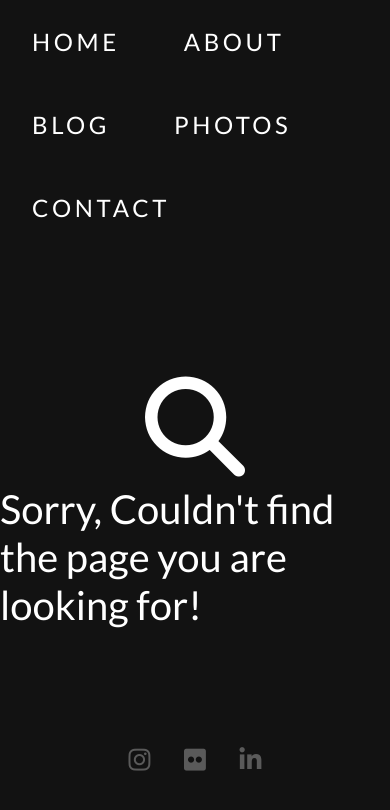
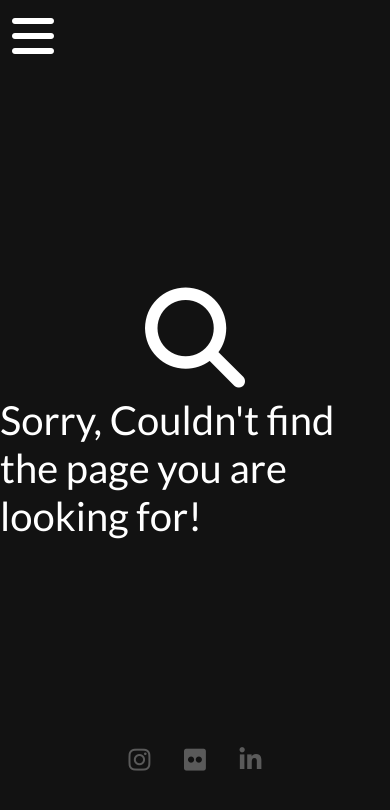
Before and after one commit to Sidetrail/sidetrail-io, a React (Create React App) app: page /404 in a window 390 px wide. Shown: the top 810 px of the page. Built offline with nearby package versions, Linux system fonts and the light colour scheme.

Commit message:
Mobile styling for the navigation bar, and some accessability changes

```diff
--- a/src/components/NavigationTabs/NavigationTabs.js
+++ b/src/components/NavigationTabs/NavigationTabs.js
@@ -1,4 +1,4 @@
-import React from "react";
+import React, { useState } from "react";
 import { Link, useLocation } from "react-router-dom";
 import { navigationTabs } from "../../services/navigationTabs";
 import { useSetTitle } from "../../services/titleservice";
@@ -6,11 +6,12 @@ import "./NavigationTabs.scss";
 
 const NavigationTabs = (props) => {
   const location = useLocation();
+  const [mobileMenuOpen, setMobileOpen] = useState(false);
   const activeTab = navigationTabs.find((tab) => location.pathname === tab.url);
   useSetTitle(activeTab?.title || "Sidetrail");
-  return (
-    <div className="navigationTabs">
-      {navigationTabs.map((tab) => {
+
+  const getNavLinks = () =>
+    navigationTabs.map((tab) => {
       return (
         <Link
           key={tab.url}
@@ -22,8 +23,18 @@ const NavigationTabs = (props) => {
           {tab.name}
         </Link>
       );
-      })}
-    </div>
+    });
+  return (
+    <React.Fragment>
+      <nav className="navigationTabs">{getNavLinks()}</nav>
+      <nav className="mobileTabs">
+        <i
+          onClick={() => setMobileOpen(!mobileMenuOpen)}
+          className="hamburgerIcon fas fa-solid fa-bars fa-3x"
+        ></i>
+        {mobileMenuOpen && getNavLinks()}
+      </nav>
+    </React.Fragment>
   );
 };
 
--- a/src/components/NavigationTabs/NavigationTabs.scss
+++ b/src/components/NavigationTabs/NavigationTabs.scss
@@ -1,9 +1,13 @@
+.navigationTabs {
+  display: flex;
+  flex-direction: row;
+  justify-content: flex-end;
+}
 
-.navigationTabs {
 .tab {
-        font-family: 'Lato';
-        color: white;
-        text-decoration: none;
+  font-family: "Lato";
+  color: white !important;
+  text-decoration: none !important;
   font-size: 24px;
   margin: 12px;
   letter-spacing: 0.15em;
@@ -32,4 +36,21 @@
   width: 100%;
   left: 0;
 }
+
+.mobileTabs {
+  display: none;
+  flex-direction: column;
+  max-width: 160px;
+  .hamburgerIcon {
+      padding: 12px;
   }
+}
+
+@media only screen and (max-width: 850px) {
+  .navigationTabs {
+    display: none;
+  }
+  .mobileTabs {
+    display: flex;
+  }
+}
--- a/src/components/PageComponent/PageComponent.js
+++ b/src/components/PageComponent/PageComponent.js
@@ -6,9 +6,9 @@ import './PageComponent.scss';
 export default function withNavBar(Component) {
   const WrappedComponent = () => (
     <div className="pageComponent">
-      <div className="header">
+      <header className="header">
         <NavigationTabs />
-      </div>
+      </header>
       <Component />
       <div className="footer">
         <PageFooter />
--- a/src/components/PageComponent/PageComponent.scss
+++ b/src/components/PageComponent/PageComponent.scss
@@ -5,8 +5,7 @@
     justify-content: space-between;
     height: 100%;
     .header{
-        display: flex;
-        justify-content: flex-end;
+        width:100%
     }
     .footer{
         display: flex;
```
Lines whose indentation alone changed are shown as unchanged.
